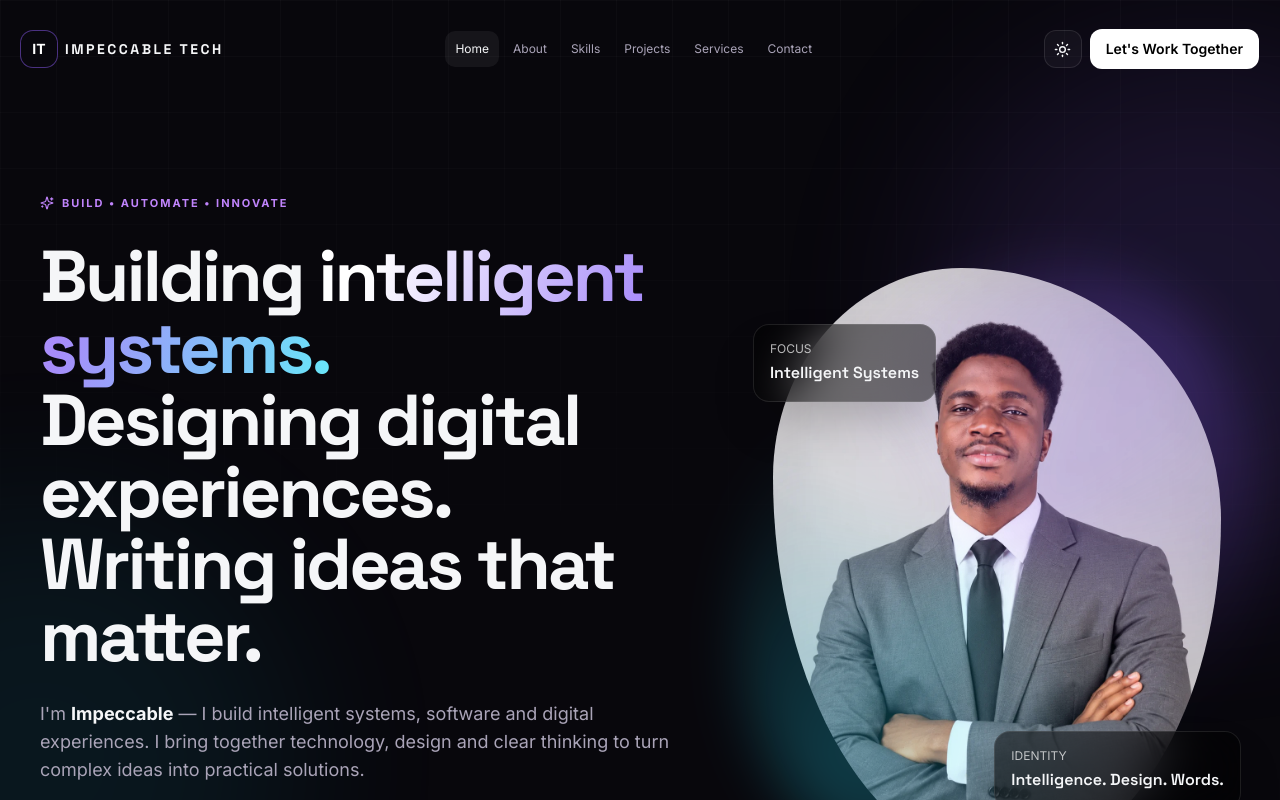
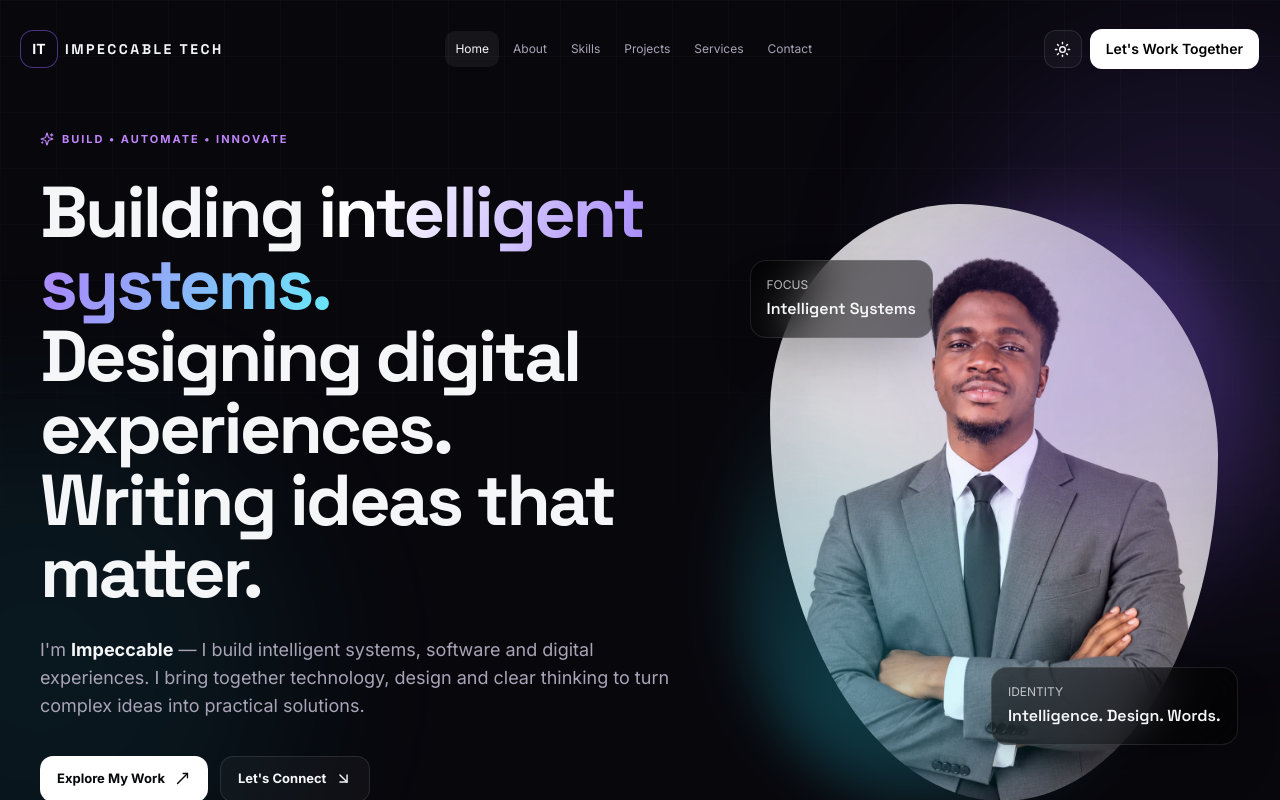
Before and after one commit to ImpeccableFame/Impeccabletech, a React (Vite) app: page / in a window 1280 px wide. Shown: the top 800 px of the page. Built offline with nearby package versions, Linux system fonts and the light colour scheme.

Commit message:
Tighten hero section spacing

```diff
--- a/src/components/Hero.tsx
+++ b/src/components/Hero.tsx
@@ -24,12 +24,12 @@ export function Hero() {
   return (
     <section
       id="home"
-      className="relative flex min-h-screen items-center overflow-hidden pt-28"
+      className="relative flex min-h-screen items-center overflow-hidden pt-20"
     >
       <div className="aurora aurora-one" />
       <div className="aurora aurora-two" />
 
-      <Container className="relative grid gap-14 py-20 lg:grid-cols-[1.15fr_.85fr] lg:items-center">
+      <Container className="relative grid gap-10 py-10 md:py-12 lg:grid-cols-[1.15fr_.85fr] lg:items-center">
         <div>
           <motion.div
             initial={{ opacity: 0, y: 16 }}
```
